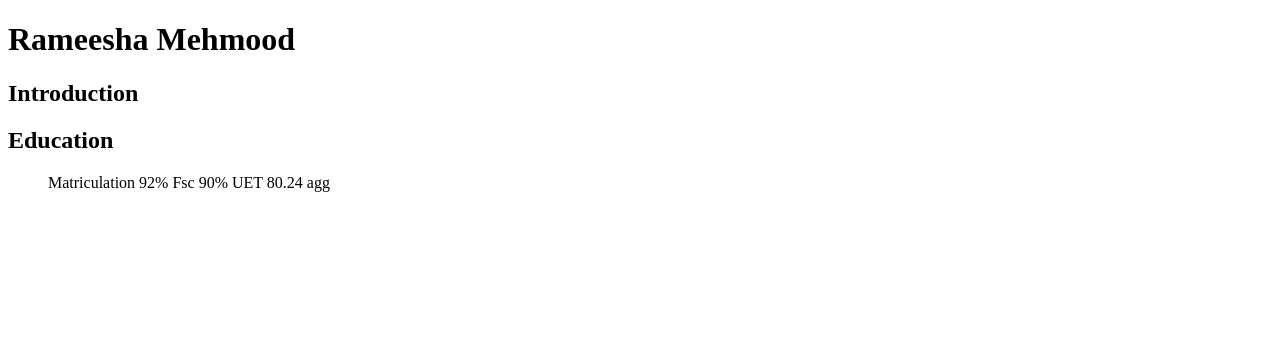
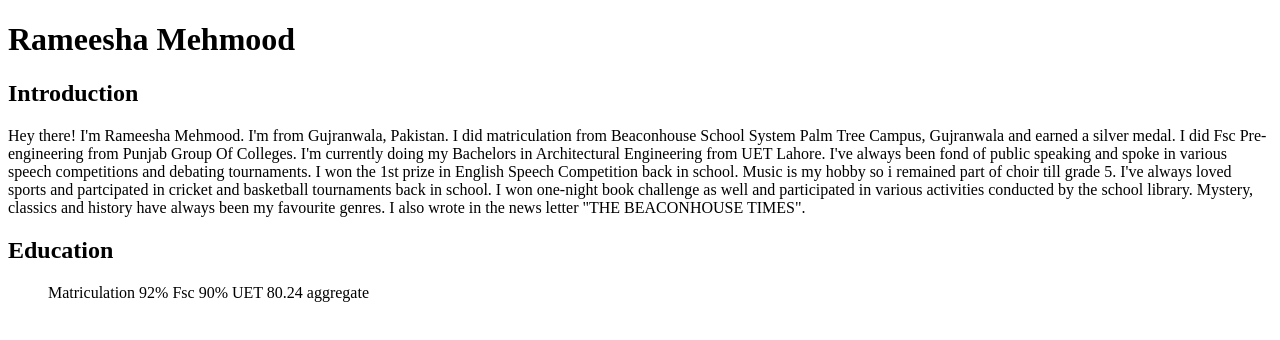
Before and after one commit to rameesha18/session-3-html, a plain HTML site: page index.html in a window 1280 px wide. Drawn offline with Linux system fonts and the light colour scheme.

Commit message:
my intro added

```diff
--- a/index.html
+++ b/index.html
@@ -7,11 +7,12 @@
     <h1> Rameesha Mehmood </h1>
 
     <h2> Introduction </h2>
+    <p> Hey there! I'm Rameesha Mehmood. I'm from Gujranwala, Pakistan. I did matriculation from Beaconhouse School System Palm Tree Campus, Gujranwala and earned a silver medal. I did Fsc Pre-engineering from Punjab Group Of Colleges. I'm currently doing my Bachelors in Architectural Engineering from UET Lahore. I've always been fond of public speaking and spoke in various speech competitions and debating tournaments. I won the 1st prize in English Speech Competition back in school. Music is my hobby so i remained part of choir till grade 5. I've always loved sports and partcipated in cricket and basketball tournaments back in school. I won one-night book challenge as well and participated in various activities conducted by the school library. Mystery, classics and history have always been my favourite genres. I also wrote in the news letter "THE BEACONHOUSE TIMES". </p>
     <h2>Education</h2>
     <ol>
         <ui>Matriculation 92%</ui>
         <ui>Fsc 90%</ui>
-        <ui>UET 80.24 agg</ui>
+        <ui>UET 80.24 aggregate</ui>
     </ol>
 
 </body>
```
